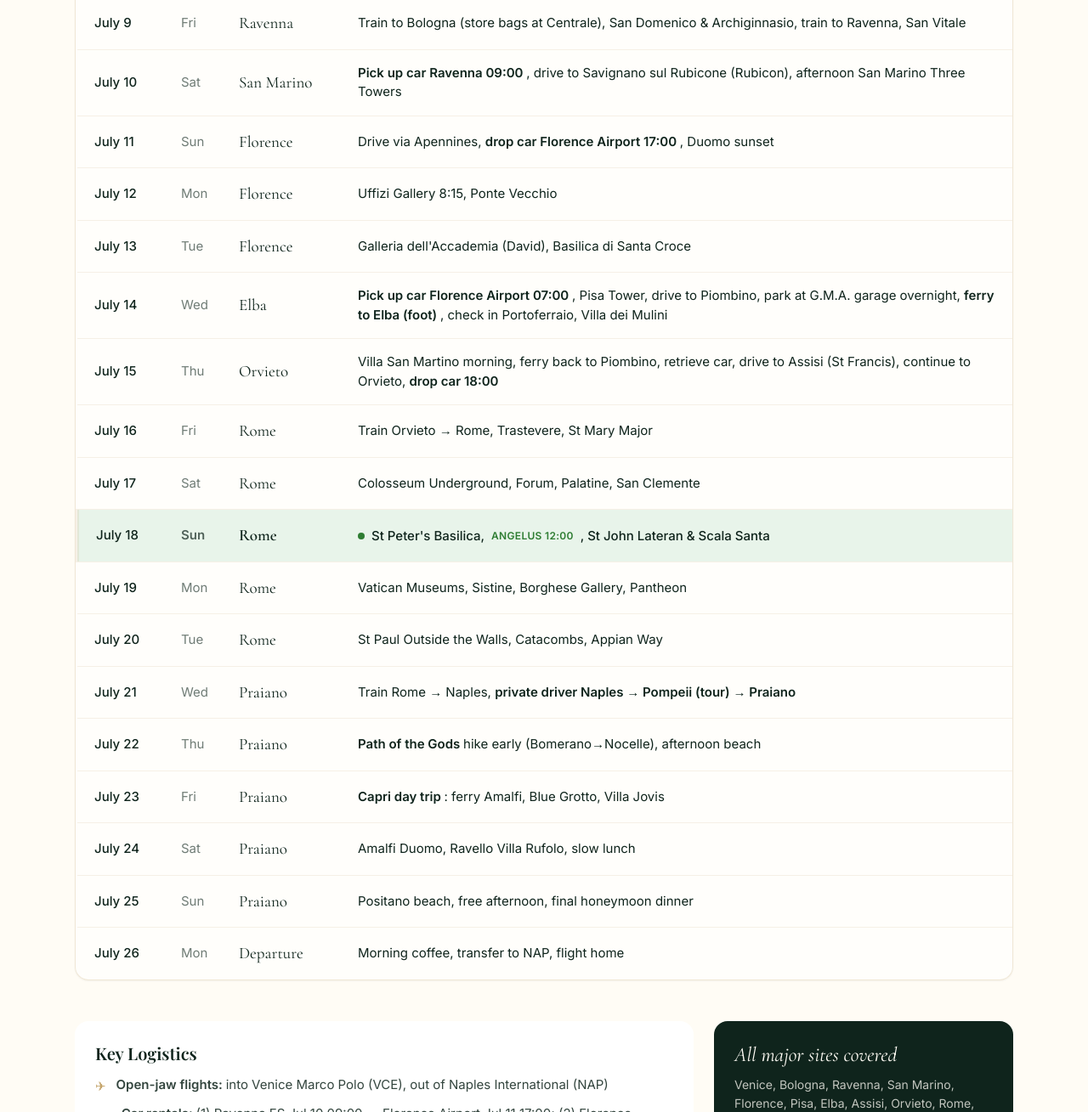
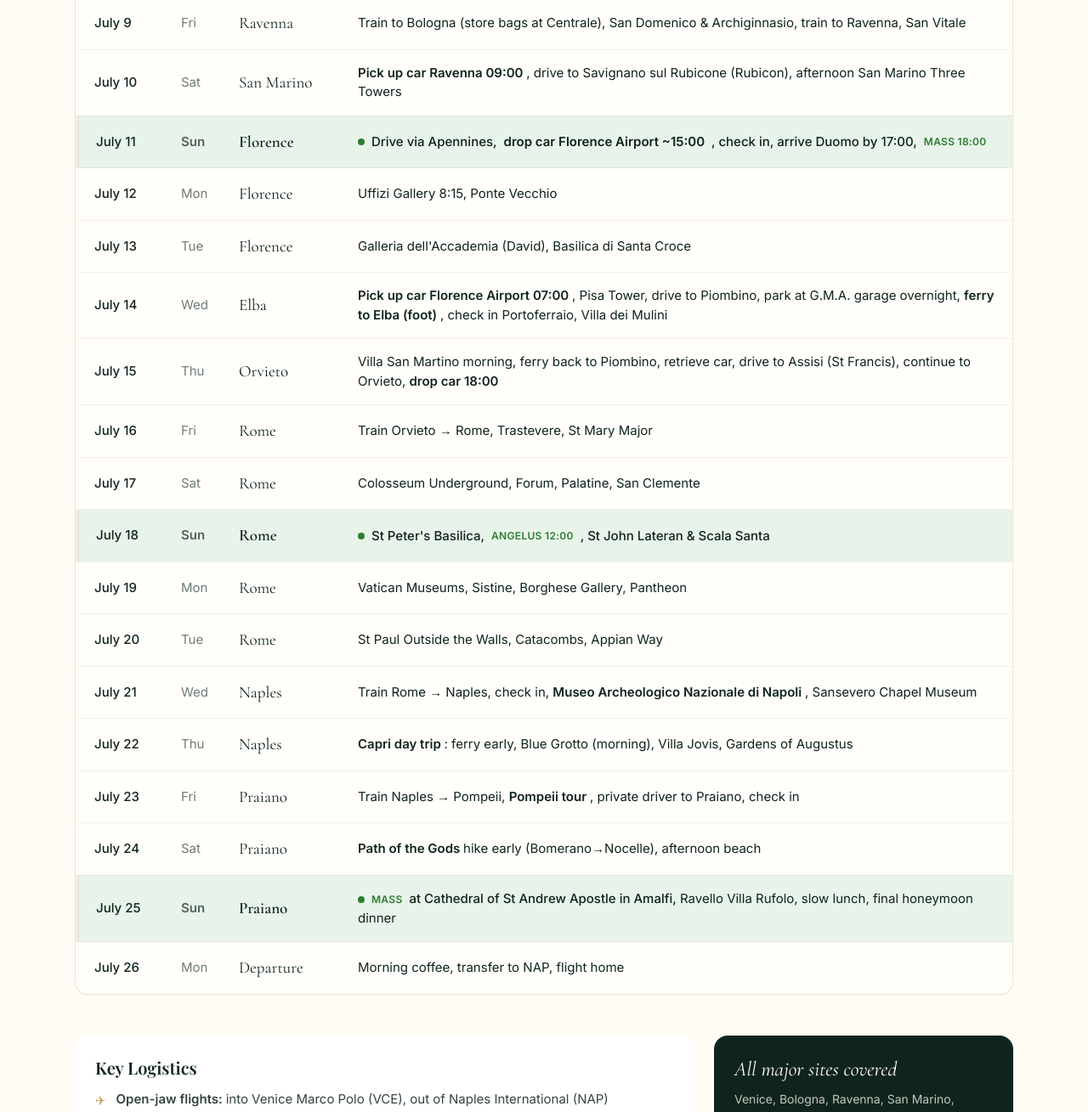
Before and after one commit to hjjimmykim/lunadimiele, a plain HTML site: page index.html in a window 1280 px wide. Shown: the part 2980-4289 px from the top of the page at 85% size. Drawn offline with nearby package versions, Linux system fonts and the light colour scheme; a web font is replaced by a local one.

Commit message:
v4: extended Naples

```diff
--- a/index.html
+++ b/index.html
@@ -411,22 +411,29 @@ Way.
          , drive to Savignano sul Rubicone (Rubicon), afternoon San Marino Three Towers
         </td>
        </tr>
-       <tr class="hover:bg-gold/5 transition">
+       <tr class="bg-[#E8F4EA] border-l-4 border-l-[#2E7D32] hover:bg-[#DFF0E3] transition">
         <td class="py-4 px-5 font-medium">
          July 11
         </td>
-        <td class="py-4 px-3 text-forest/60">
+        <td class="py-4 px-3 text-forest/70 font-semibold">
          Sun
         </td>
-        <td class="py-4 px-5 font-cormorant text-[19px]">
+        <td class="py-4 px-5 font-cormorant text-[19px] font-semibold">
          Florence
         </td>
         <td class="py-4 px-5">
-         Drive via Apennines,
-         <strong>
-          drop car Florence Airport 17:00
-         </strong>
-         , Duomo sunset
+         <span class="inline-flex items-center gap-2 font-medium">
+          <span class="w-2 h-2 rounded-full bg-[#2E7D32]">
+          </span>
+          Drive via Apennines,
+          <strong>
+           drop car Florence Airport ~15:00
+          </strong>
+          , check in, arrive Duomo by 17:00,
+          <span class="text-[#2E7D32] uppercase tracking-wide text-[12px] font-semibold">
+           MASS 18:00
+          </span>
+         </span>
         </td>
        </tr>
        <tr class="hover:bg-gold/5 transition">
@@ -581,13 +588,14 @@ Way.
          Wed
         </td>
         <td class="py-4 px-5 font-cormorant text-[19px]">
-         Praiano
+         Naples
         </td>
         <td class="py-4 px-5">
-         Train Rome &rarr; Naples,
+         Train Rome &rarr; Naples, check in,
          <strong>
-          private driver Naples &rarr; Pompeii (tour) &rarr; Praiano
+          Museo Archeologico Nazionale di Napoli
          </strong>
+         , Sansevero Chapel Museum
         </td>
        </tr>
        <tr class="hover:bg-gold/5 transition">
@@ -598,13 +606,13 @@ Way.
          Thu
         </td>
         <td class="py-4 px-5 font-cormorant text-[19px]">
-         Praiano
+         Naples
         </td>
         <td class="py-4 px-5">
          <strong>
-          Path of the Gods
+          Capri day trip
          </strong>
-         hike early (Bomerano&rarr;Nocelle), afternoon beach
+         : ferry early, Blue Grotto (morning), Villa Jovis, Gardens of Augustus
         </td>
        </tr>
        <tr class="hover:bg-gold/5 transition">
@@ -618,10 +626,11 @@ Way.
          Praiano
         </td>
         <td class="py-4 px-5">
+         Train Naples &rarr; Pompeii,
          <strong>
-          Capri day trip
+          Pompeii tour
          </strong>
-         : ferry Amalfi, Blue Grotto, Villa Jovis
+         , private driver to Praiano, check in
         </td>
        </tr>
        <tr class="hover:bg-gold/5 transition">
@@ -635,21 +644,32 @@ Way.
          Praiano
         </td>
         <td class="py-4 px-5">
-         Amalfi Duomo, Ravello Villa Rufolo, slow lunch
+         <strong>
+          Path of the Gods
+         </strong>
+         hike early (Bomerano&rarr;Nocelle), afternoon beach
         </td>
        </tr>
-       <tr class="hover:bg-gold/5 transition">
+       <tr class="bg-[#E8F4EA] border-l-4 border-l-[#2E7D32] hover:bg-[#DFF0E3] transition">
         <td class="py-4 px-5 font-medium">
          July 25
         </td>
-        <td class="py-4 px-3 text-forest/60">
+        <td class="py-4 px-3 text-forest/70 font-semibold">
          Sun
         </td>
-        <td class="py-4 px-5 font-cormorant text-[19px]">
+        <td class="py-4 px-5 font-cormorant text-[19px] font-semibold">
          Praiano
         </td>
         <td class="py-4 px-5">
-         Positano beach, free afternoon, final honeymoon dinner
+         <span class="inline-flex items-center gap-2 font-medium">
+          <span class="w-2 h-2 rounded-full bg-[#2E7D32]">
+          </span>
+          <span class="text-[#2E7D32] uppercase tracking-wide text-[12px] font-semibold">
+           MASS
+          </span>
+          at Cathedral of St Andrew Apostle in Amalfi,
+         </span>
+         Ravello Villa Rufolo, slow lunch, final honeymoon dinner
         </td>
        </tr>
        <tr class="hover:bg-gold/5 transition">
@@ -772,10 +792,10 @@ const stops = [
 { name: "Assisi", coords: [43.0707, 12.6196], date: "Jul 15" },
 { name: "Orvieto", coords: [42.7181, 12.1135], date: "Jul 15" },
 { name: "Rome", coords: [41.9028, 12.4964], date: "Jul 16-21" },
-{ name: "Naples", coords: [40.8518, 14.2681], date: "Jul 21" },
-{ name: "Pompeii", coords: [40.7489, 14.4918], date: "Jul 21" },
-{ name: "Praiano (Amalfi Coast)", coords: [40.6476, 14.5349], date: "Jul 21-26" },
-{ name: "Capri", coords: [40.5509, 14.2222], date: "Jul 23" },
+{ name: "Naples", coords: [40.8518, 14.2681], date: "Jul 21-22" },
+{ name: "Pompeii", coords: [40.7489, 14.4918], date: "Jul 23" },
+{ name: "Praiano (Amalfi Coast)", coords: [40.6476, 14.5349], date: "Jul 23-26" },
+{ name: "Capri", coords: [40.5509, 14.2222], date: "Jul 22" },
 ];
 const map = L.map('map', { scrollWheelZoom: false, zoomControl: true }).setView([42.8, 12.5], 6);
 L.tileLayer('https://{s}.basemaps.cartocdn.com/light_all/{z}/{x}/{y}{r}.png', {
```
Also changed, not shown: images/hero_image.jpg.
